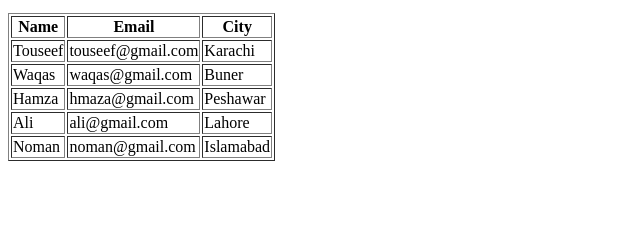
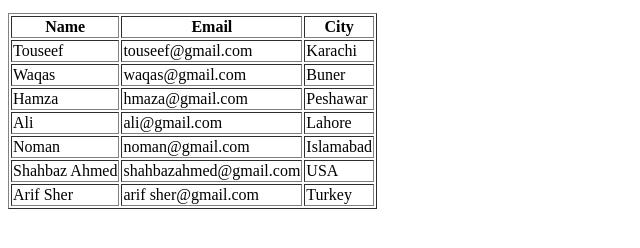
Before and after one commit to touseefahmad525/HelloWorld, a plain HTML site: page index.html in a window 1280 px wide. Shown: the part 124-372 px from the top of the page, without its empty margins (0-640 px from the left). Drawn offline with Linux system fonts and the light colour scheme.

Commit message:
add new members in our form

```diff
--- a/index.html
+++ b/index.html
@@ -43,6 +43,16 @@
             <td>noman@gmail.com</td>
             <td>Islamabad</td>
         </tr>
+        <tr>
+            <td>Shahbaz Ahmed</td>
+            <td>shahbazahmed@gmail.com</td>
+            <td>USA</td>
+        </tr>
+        <tr>
+            <td>Arif Sher</td>
+            <td>arif sher@gmail.com</td>
+            <td>Turkey</td>
+        </tr>
     </table>
 </body>
 </html>
```
